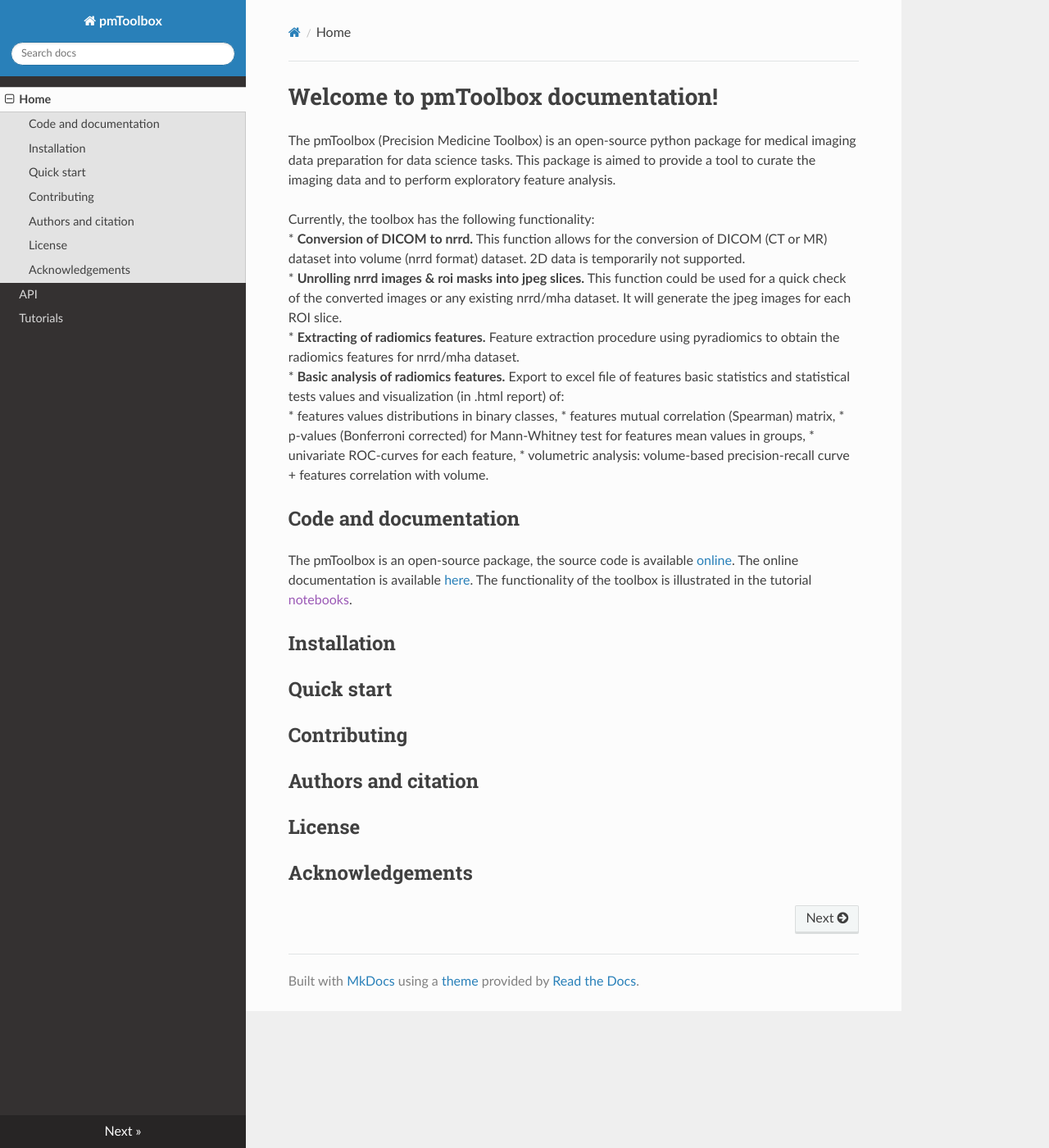
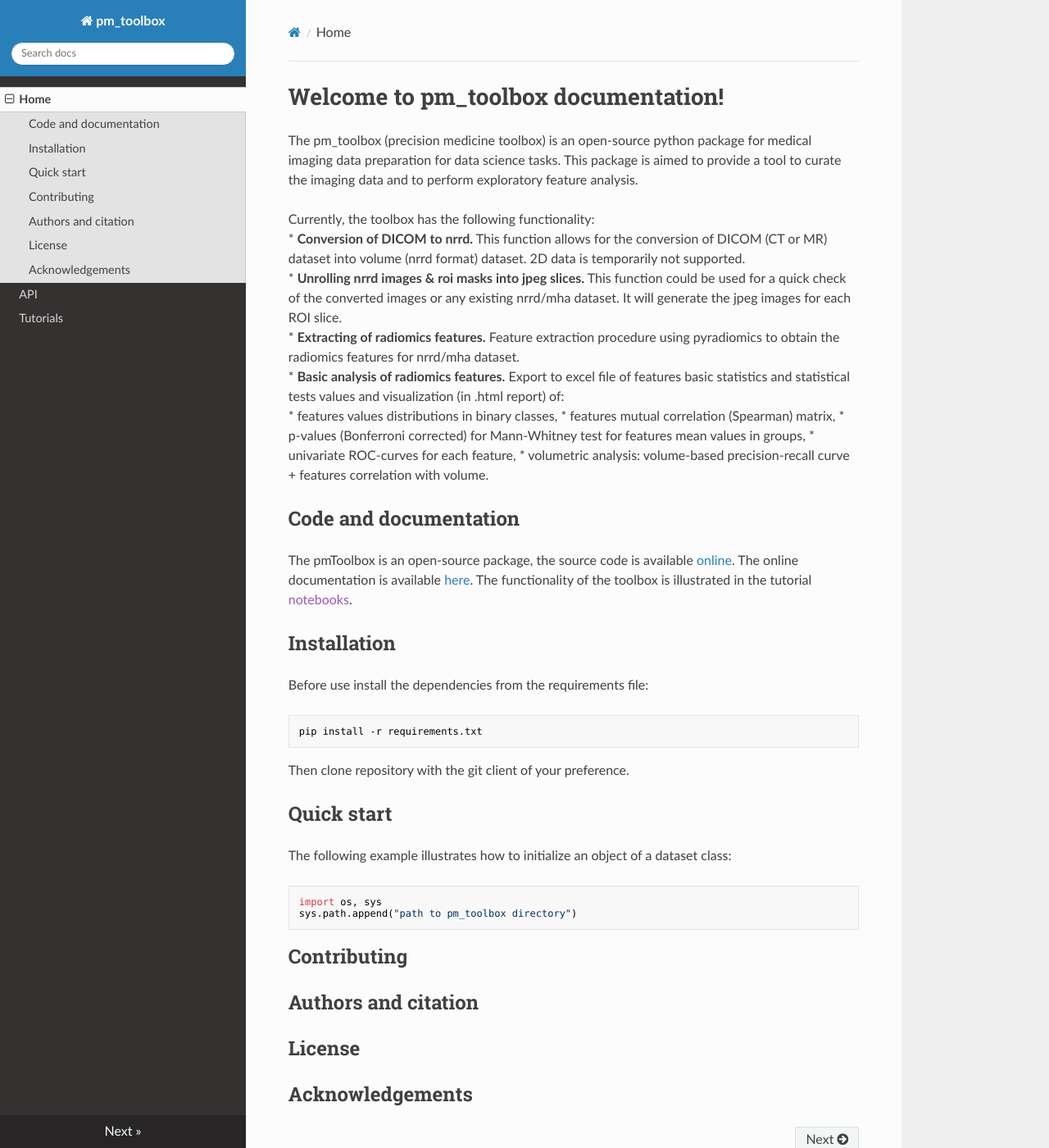
Before and after one commit to lavrovaliz/radiomics-training, an MkDocs documentation site: the page built from docs/index.md, in a window 1280 px wide and 1400 px high. Shown: the whole window at 82% size. Built offline with MkDocs 1.6.1, drawn with Linux system fonts in a browser that asks for light colours; nearby versions of some CDN libraries.

Commit message:
committt

````diff
--- a/docs/index.md
+++ b/docs/index.md
@@ -1,5 +1,5 @@
-# Welcome to pmToolbox documentation!
-The pmToolbox (Precision Medicine Toolbox) is an open-source python package for medical imaging data
+# Welcome to pm_toolbox documentation!
+The pm_toolbox (precision medicine toolbox) is an open-source python package for medical imaging data
 preparation for data science tasks.
 This package is aimed to provide a tool to curate the imaging data
 and to perform exploratory feature analysis.
@@ -19,9 +19,17 @@ The pmToolbox is an open-source package, the source code is available [online](h
 The online documentation is available [here](http://precision_medicine_toolbox.readthedocs.io/).
 The functionality of the toolbox is illustrated in the tutorial [notebooks]().
 ## Installation
-
+Before use install the dependencies from the requirements file:
+```
+pip install -r requirements.txt
+```
+Then clone repository with the git client of your preference.
 ## Quick start
-
+The following example illustrates how to initialize an object of a dataset class:
+```python
+import os, sys
+sys.path.append("path to pm_toolbox directory")
+```
 ## Contributing
 
 ## Authors and citation
--- a/mkdocs.yml
+++ b/mkdocs.yml
@@ -1,4 +1,4 @@
-site_name: pmToolbox
+site_name: pm_toolbox
 nav:
   - Home: index.md
   - API: api.md
````
Also changed, not shown: docs/tutorials.md (+2 -2 lines).
